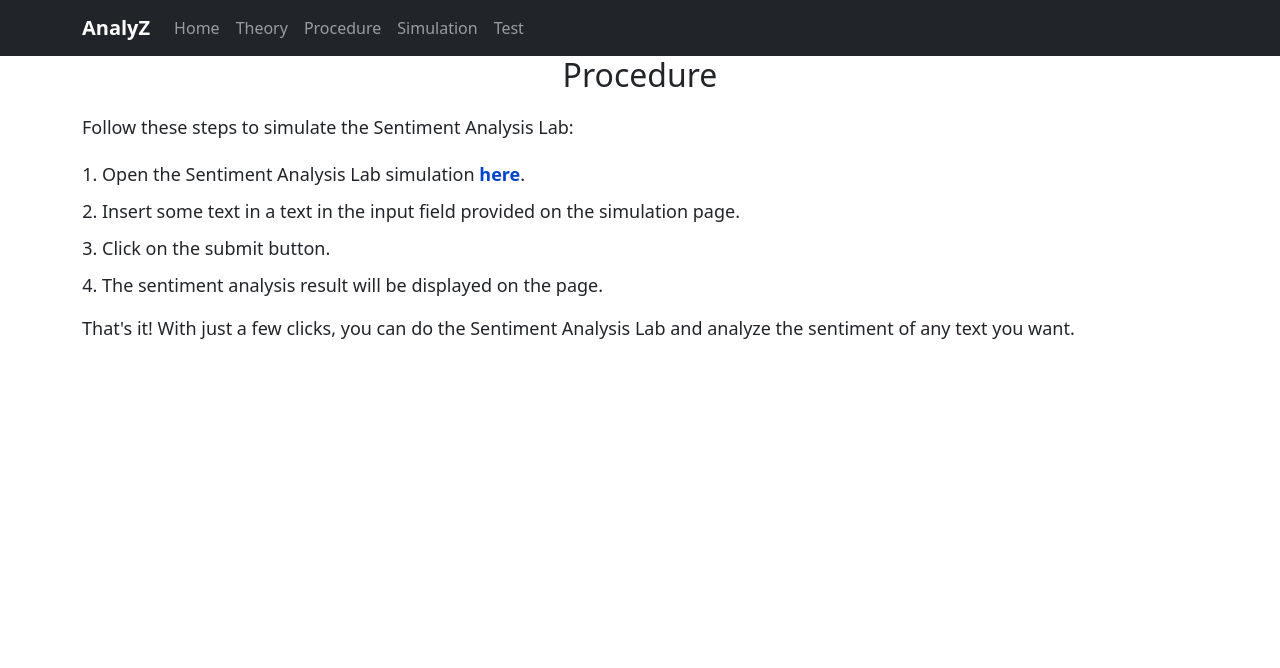
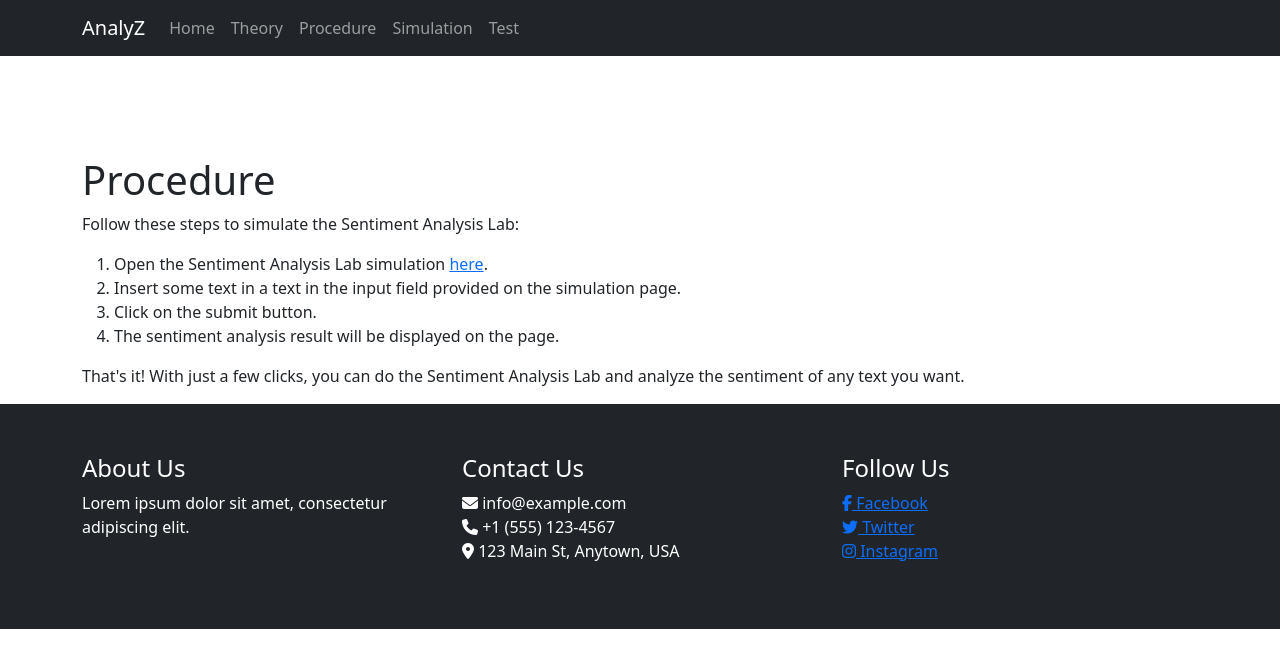
Before and after one commit to nimish-patil/Vlab, a Django app: page /procedure/ in a window 1280 px wide. Shown: the top 668 px of the page. Run offline with Django 4.2, Linux system fonts and the light colour scheme; some libraries are stand-ins or nearby versions.

Commit message:
changes to home, procedure and simulation

```diff
--- a/sentimentAnalysis/views.py
+++ b/sentimentAnalysis/views.py
@@ -1,6 +1,8 @@
 from django.shortcuts import render
 from transformers import pipeline
 from django.http import JsonResponse
+import urllib.parse
+import json
 
 def home(request):
     return render(request, 'home.html')
@@ -18,12 +20,36 @@ def simulation(request):
     return render(request, 'simulation.html')
 
 def findSentiment(request):
-    text = str(request.body)
-    sentences = text[text.find('data')+5:-1].split('.')
+
+    byte_str = request.body
+    string = byte_str.decode('utf-8')  # decode the byte string to a normal string
+    data = json.loads('{"' + string.replace('=', '":"').replace('%20', ' ') + '"}')
+    encoded_string = data['text']
+    text = urllib.parse.unquote(encoded_string)
+    sentences = text.split('?')
+
+    average_score = 0
+    classifier = pipeline("sentiment-analysis")
     print(sentences)
-    classifier = pipeline("sentiment-analysis")
-    result=classifier(sentences[0])[0]
-    label = result['label']
-    score = result['score']
-    print(result)
-    return JsonResponse({'text': sentences[0], 'score': score, 'sentiment': label})
+
+    for index, sentence in enumerate(sentences):
+        result=classifier(sentence)[0]
+        print(result)
+        if result['label']=='POSITIVE' and index==0:
+            average_score = result['score']
+        elif result['label']=='POSITIVE':
+            average_score = (average_score+result['score'])/2
+        elif result['label']=='NEGATIVE' and index==0:
+            average_score = -(result['score'])
+        else:
+            average_score = (average_score-result['score'])/2
+        print(average_score)
+
+    if average_score>0:
+        label = 'POSITIVE'
+    else:
+        label = 'NEGATIVE'
+
+    score = str(abs(average_score)*100)[:5]
+    print(text)
+    return JsonResponse({'text': text, 'score': score, 'sentiment': label})
--- a/templates/procedure.html
+++ b/templates/procedure.html
@@ -10,80 +10,9 @@
     <script src="https://cdnjs.cloudflare.com/ajax/libs/jquery/3.6.4/jquery.min.js" integrity="sha512-pumBsjNRGGqkPzKHndZMaAG+bir374sORyzM3uulLV14lN5LyykqNk8eEeUlUkB3U0M4FApyaHraT65ihJhDpQ==" crossorigin="anonymous" referrerpolicy="no-referrer"></script>
     <title>AnalyZ</title>
     <!-- CSS for the page -->
-	<style>
-		/* body {
-			background-color: #f8f8f8;
-			font-family: Arial, sans-serif;
-			margin: 0;
-			padding: 0;
-			color: #333;
-		}
 
-		header {
-			background-color: #0c0c0c;
-			padding: 10px;
-			color: #fff;
-			font-size: 20px;
-		} */
-
-		/* .container {
-			max-width: 800px;
-			margin: 0 auto;
-			padding: 20px;
-			background-color: #fff;
-			box-shadow: 0 1px 2px rgba(0,0,0,0.07);
-			margin-top: 20px;
-			margin-bottom: 20px;
-		} */
-
-		h1 {
-			margin-bottom: 20px;
-			font-size: 32px;
-			text-align: center;
-		}
-
-		h2 {
-			margin-top: 40px;
-			margin-bottom: 20px;
-			font-size: 24px;
-		}
-
-		ol {
-			list-style-type: decimal;
-			padding-left: 20px;
-		}
-
-		li {
-			font-size: 18px;
-			line-height: 1.5;
-			margin-bottom: 10px;
-		}
-
-		p {
-			font-size: 18px;
-			line-height: 1.5;
-			margin-bottom: 20px;
-		}
-
-		a {
-			color: #0044cc;
-			text-decoration: none;
-			font-weight: bold;
-		}
-
-		a:hover {
-			text-decoration: underline;
-		}
-
-		/* Styles for responsive design */
-		@media (max-width: 768px) {
-			.container {
-				max-width: 90%;
-			}
-		}
-	</style>
 </head>
-<body>
+<body style="min-height: 46.4vw; display: flex; flex-direction: column">
 	 <!-- Navbar -->
      <nav class="navbar navbar-expand-lg navbar-dark bg-dark">
         <div class="container">
@@ -103,12 +32,12 @@
         </div>
     </nav>
 
-	<div class="container">
+	<div class="container" style="margin-top: 100px;">
 		<h1>Procedure</h1>
 		<p>Follow these steps to simulate the Sentiment Analysis Lab:</p>
 
 		<ol>
-			<li>Open the Sentiment Analysis Lab simulation <a href="/simulation" target="_blank">here</a>.</li>
+			<li>Open the Sentiment Analysis Lab simulation <a href="/simulation">here</a>.</li>
 			<li>Insert some text in a text in the input field provided on the simulation page.</li>
 			<li>Click on the submit button.</li>
 			<li>The sentiment analysis result will be displayed on the page.</li>
@@ -116,5 +45,33 @@
 
 		<p>That's it! With just a few clicks, you can do the Sentiment Analysis Lab and analyze the sentiment of any text you want.</p>
 	</div>
+
+	<footer class="footer" style="margin-top: auto; background-color: #212529; color: white; padding: 50px;">
+		<div class="container">
+		  <div class="row">
+			<div class="col-md-4 ">
+			  <h4>About Us</h4>
+			  <p>Lorem ipsum dolor sit amet, consectetur adipiscing elit.</p>
+			</div>
+			<div class="col-md-4">
+			  <h4>Contact Us</h4>
+			  <ul class="list-unstyled">
+				<li><i class="fa fa-envelope"></i> info@example.com</li>
+				<li><i class="fa fa-phone"></i> +1 (555) 123-4567</li>
+				<li><i class="fa fa-map-marker"></i> 123 Main St, Anytown, USA</li>
+			  </ul>
+			</div>
+			<div class="col-md-4">
+			  <h4>Follow Us</h4>
+			  <ul class="list-unstyled">
+				<li><a href="#"><i class="fa fa-facebook"></i> Facebook</a></li>
+				<li><a href="#"><i class="fa fa-twitter"></i> Twitter</a></li>
+				<li><a href="#"><i class="fa fa-instagram"></i> Instagram</a></li>
+			  </ul>
+			</div>
+		  </div>
+		</div>
+	</footer>
+
 </body>
 </html>
```
Also changed, not shown: templates/home.html (+92 -0 lines), templates/simulation.html (+31 -31 lines).
